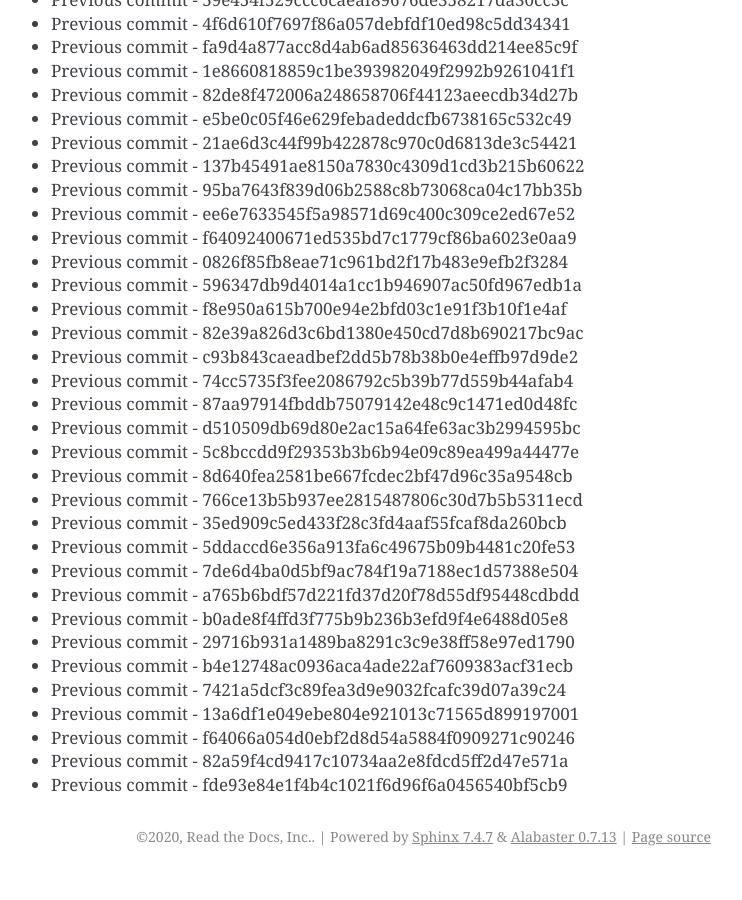
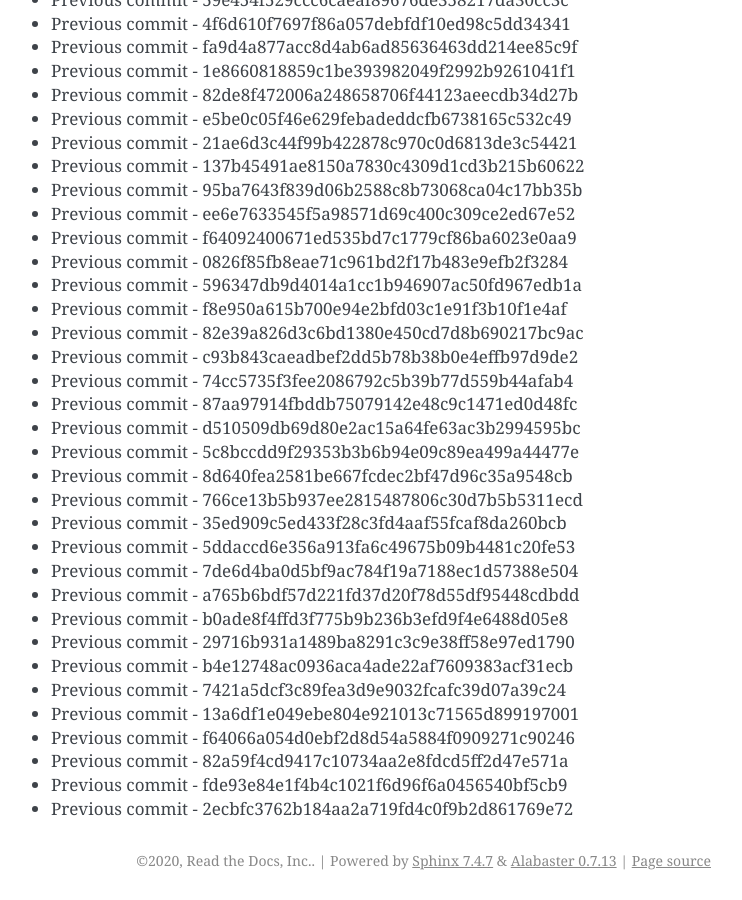
Before and after one commit to readthedocs/rtd-git-stresstest, a Sphinx documentation site: the page built from docs/updates.rst, in a window 1280 px wide and 900 px high, scrolled down 106171 px. Shown: the whole window, without its empty margins (399-1141 px from the left). Built offline with Sphinx 7.4.7, drawn with Linux system fonts in a browser that asks for light colours; before the commit the page ends 107047 px from its top, so only the background shows below that.

Commit message:
Generating commit from previous: 2ecbfc3762b184aa2a719fd4c0f9b2d861769e72

```diff
--- a/docs/updates.rst
+++ b/docs/updates.rst
@@ -4493,3 +4493,4 @@ It can be tested for any performance characteristics.
 * Previous commit - f64066a054d0ebf2d8d54a5884f0909271c90246
 * Previous commit - 82a59f4cd9417c10734aa2e8fdcd5ff2d47e571a
 * Previous commit - fde93e84e1f4b4c1021f6d96f6a0456540bf5cb9
+* Previous commit - 2ecbfc3762b184aa2a719fd4c0f9b2d861769e72
```
